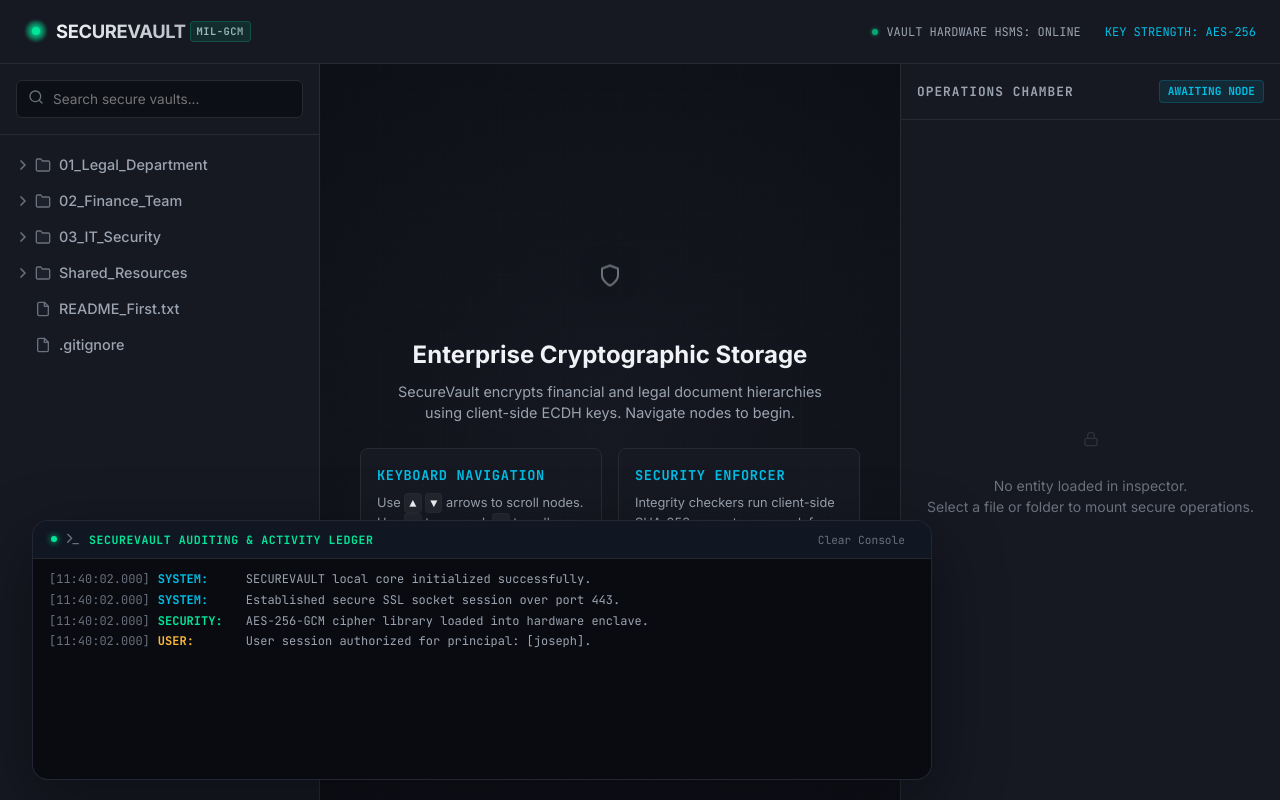
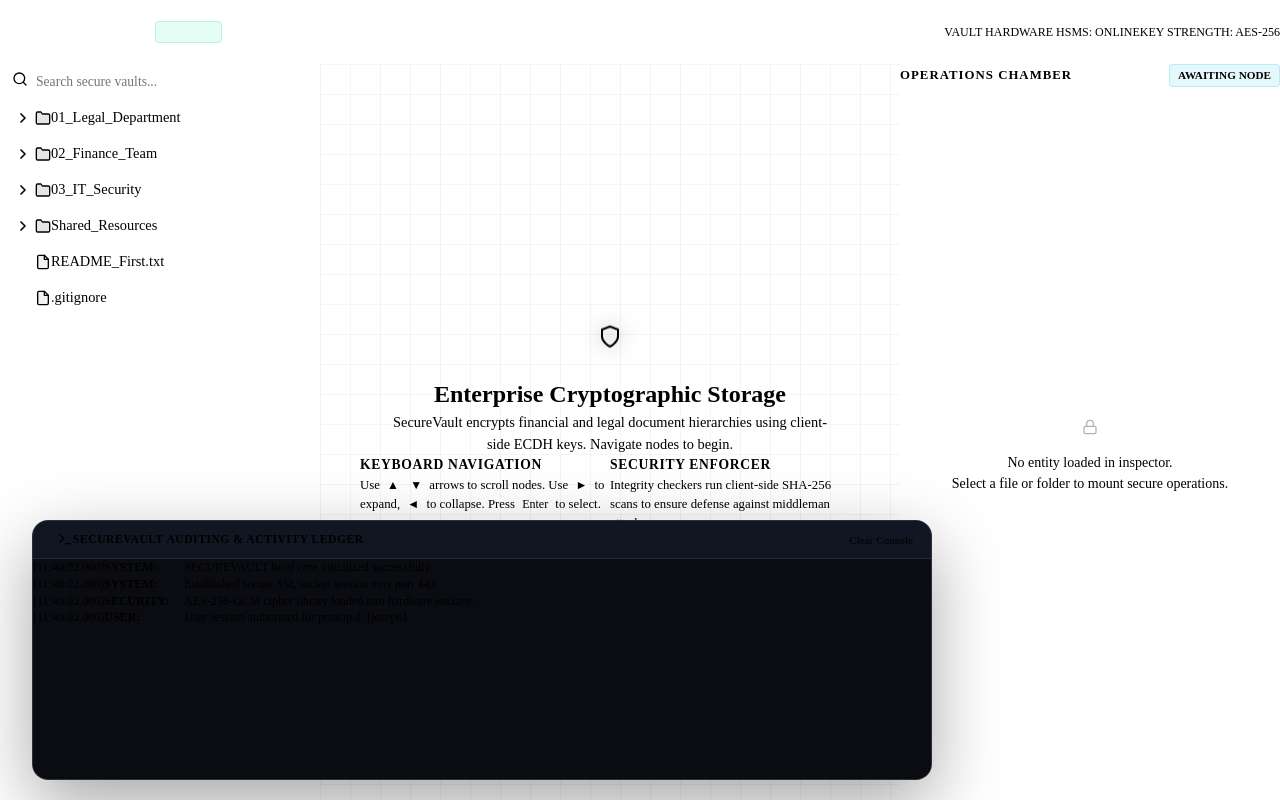
Before and after one commit to jad7121/SecureVault-Dashboard, a React (Vite) app: page / in a window 1280 px wide. Built offline with nearby package versions, Linux system fonts and the light colour scheme; the HTML template or start-up script is replaced by a standard one.

Commit message:
Updated src/index.css

```diff
--- a/src/index.css
+++ b/src/index.css
@@ -1,46 +1,3 @@
-/* Google Fonts Integration */
-@import url('https://fonts.googleapis.com/css2?family=Inter:wght@300;400;500;600;700&family=JetBrains+Mono:wght@400;500;700&display=swap');
-
-/* Design System CSS Variables */
-:root {
-  /* Colors */
-  --canvas-deep: hsl(230, 25%, 7%);
-  --surface-dark: hsl(230, 20%, 11%);
-  --surface-light: hsl(230, 15%, 16%);
-  --surface-selected: hsla(160, 100%, 45%, 0.08);
-  --border-subtle: hsl(230, 12%, 18%);
-  --border-active: hsl(160, 100%, 45%);
-  --border-focused: hsl(190, 100%, 45%);
-
-  --text-primary: hsl(210, 20%, 95%);
-  --text-secondary: hsl(215, 12%, 65%);
-  --text-muted: hsl(215, 8%, 45%);
-
-  /* Luminous Accents */
-  --accent-secure: hsl(160, 100%, 45%);
-  --accent-secure-glow: hsla(160, 100%, 45%, 0.35);
-  --accent-info: hsl(190, 100%, 45%);
-  --accent-info-glow: hsla(190, 100%, 45%, 0.3);
-  --accent-warning: hsl(40, 95%, 60%);
-  --accent-danger: hsl(0, 85%, 60%);
-  --accent-danger-glow: hsla(0, 85%, 60%, 0.3);
-
-  /* Spacing Grid */
-  --space-xs: 4px;
-  --space-sm: 8px;
-  --space-md: 12px;
-  --space-lg: 16px;
-  --space-xl: 24px;
-  --space-2xl: 32px;
-
-  /* Typography Scale */
-  --font-ui: 'Inter', -apple-system, BlinkMacSystemFont, "Segoe UI", Roboto, sans-serif;
-  --font-mono: 'JetBrains Mono', "Courier New", monospace;
-
-  /* Transitions */
-  --transition-fast: 150ms cubic-bezier(0.4, 0, 0.2, 1);
-  --transition-normal: 250ms cubic-bezier(0.4, 0, 0.2, 1);
-}
 
 /* Global Resets & Basics */
 * {
```
